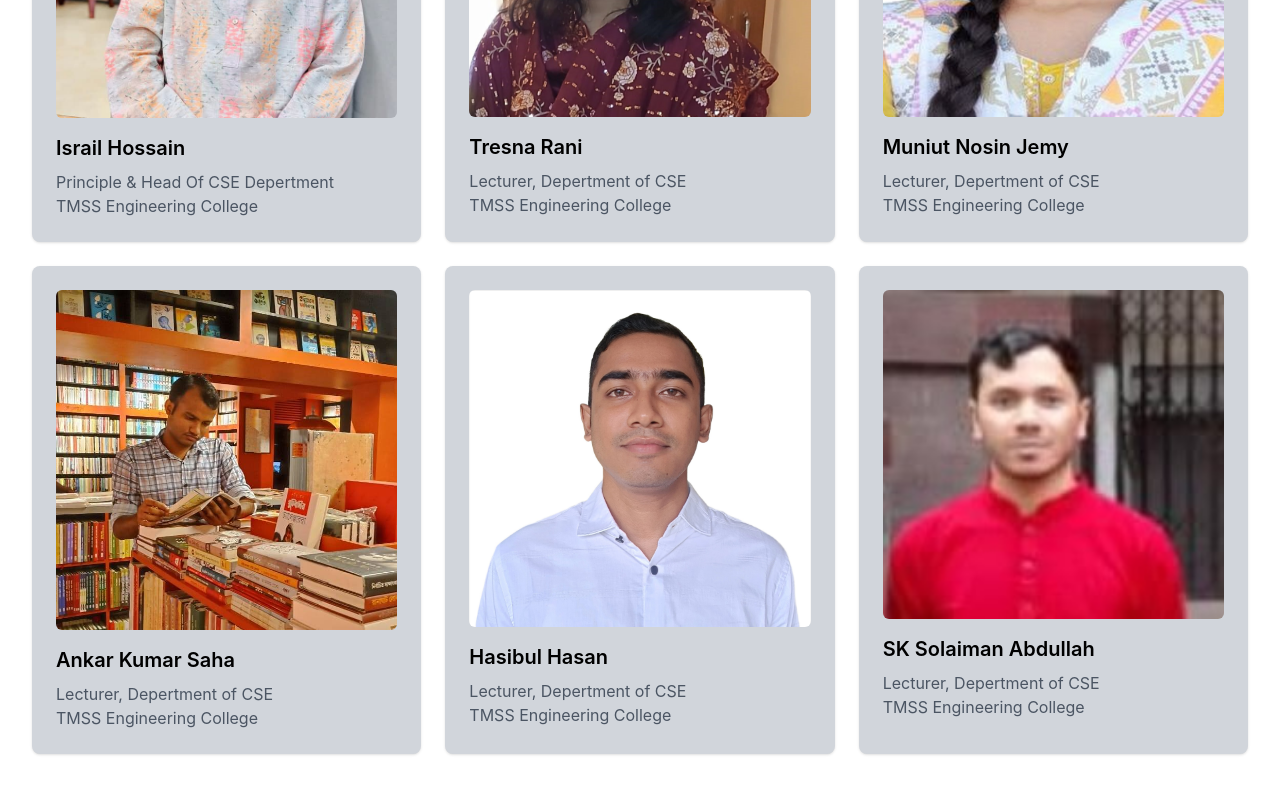
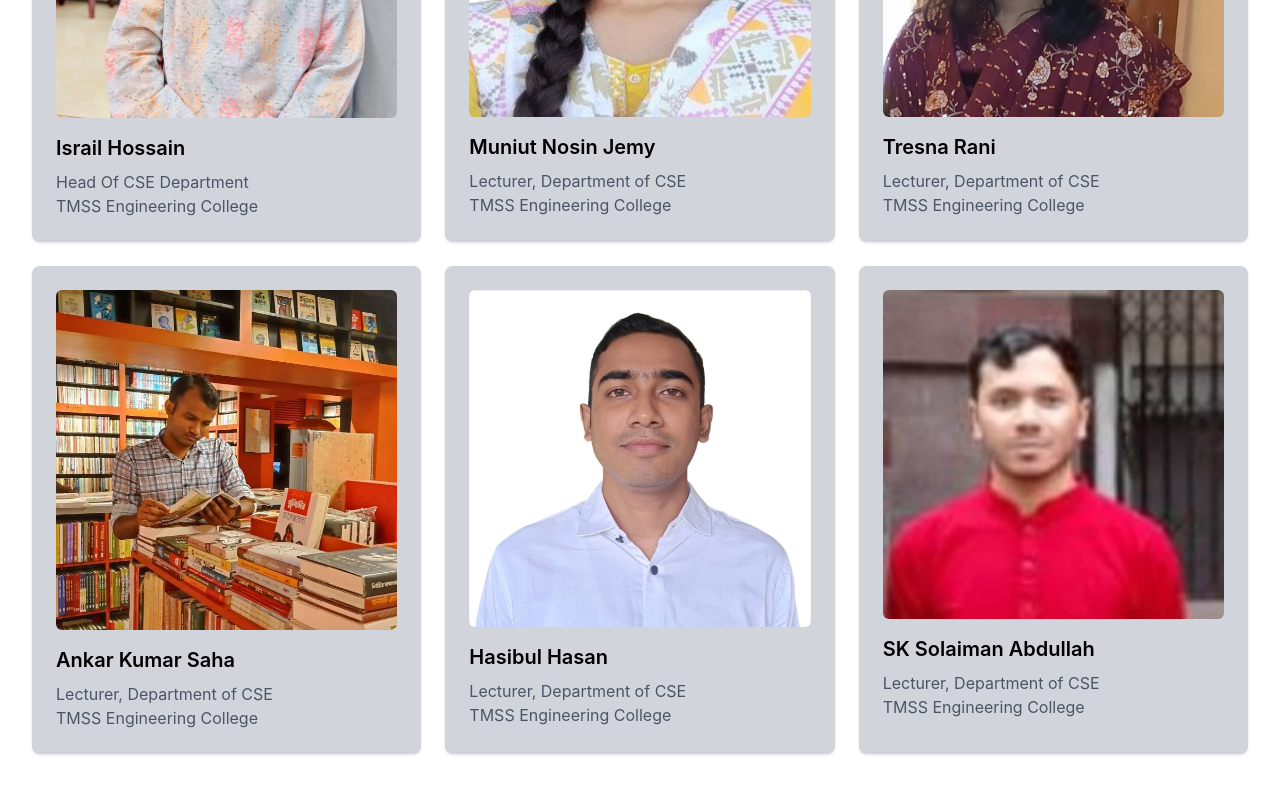
Before and after one commit to RahenurHabibRifat/tec-programming-club, a plain HTML site: page index.html in a window 1280 px wide. Shown: the part 880-1680 px from the top of the page. Drawn offline with nearby package versions, Linux system fonts and the light colour scheme.

Commit message:
Update index.html
Changer Principle

```diff
--- a/index.html
+++ b/index.html
@@ -24,7 +24,7 @@
 
             <a href="index.html" class="flex items-center space-x-3 rtl:space-x-reverse">
                 <img src="images/logo-rb.png" class="h-8" alt="Flowbite Logo">
-                <span class="self-center text-2xl font-semibold whitespace-nowrap dark:text-white">Programming Club</span>
+                <span class="self-center text-2xl font-semibold whitespace-nowrap dark:text-white">TPC</span>
             </a>
 
             <div class="flex md:order-2 space-x-3 md:space-x-0 rtl:space-x-reverse">
@@ -196,31 +196,32 @@
             <div class="p-6 bg-gray-300 rounded-lg shadow hover:shadow-lg transition">
                 <img src="advisors/1.jpg" alt="Promote Interest in Programming" class="w-full h-40 object-cover rounded-md mb-4">
                 <h3 class="text-xl font-semibold mb-2">Israil Hossain</h3>
-                <p class="text-gray-600">Principle & Head Of CSE Depertment</p>
+                <p class="text-gray-600">Head Of CSE Department</p>
                 <p class="text-gray-600">TMSS Engineering College</p>
             </div>
 
             <!-- Card 2 -->
             <div class="p-6 bg-gray-300 rounded-lg shadow hover:shadow-lg transition">
-                <img src="advisors/2.jpg" alt="Promote Interest in Programming" class="w-full h-40 object-cover rounded-md mb-4">
-                <h3 class="text-xl font-semibold mb-2">Tresna Rani</h3>
-                <p class="text-gray-600">Lecturer, Depertment of CSE</p>
+                <img src="advisors/3.jpg" alt="Promote Interest in Programming" class="w-full h-40 object-cover rounded-md mb-4">
+                <h3 class="text-xl font-semibold mb-2">Muniut Nosin Jemy</h3>
+                <p class="text-gray-600">Lecturer, Department of CSE</p>
                 <p class="text-gray-600">TMSS Engineering College</p>
             </div>
 
             <!-- Card 3 -->
-            <div class="p-6 bg-gray-300 rounded-lg shadow hover:shadow-lg transition">
-                <img src="advisors/3.jpg" alt="Promote Interest in Programming" class="w-full h-40 object-cover rounded-md mb-4">
-                <h3 class="text-xl font-semibold mb-2">Muniut Nosin Jemy</h3>
-                <p class="text-gray-600">Lecturer, Depertment of CSE</p>
+             <div class="p-6 bg-gray-300 rounded-lg shadow hover:shadow-lg transition">
+                <img src="advisors/2.jpg" alt="Promote Interest in Programming" class="w-full h-40 object-cover rounded-md mb-4">
+                <h3 class="text-xl font-semibold mb-2">Tresna Rani</h3>
+                <p class="text-gray-600">Lecturer, Department of CSE</p>
                 <p class="text-gray-600">TMSS Engineering College</p>
             </div>
+
 
             <!-- Card 4 -->
             <div class="p-6 bg-gray-300 rounded-lg shadow hover:shadow-lg transition">
                 <img src="advisors/4.jpg" alt="Promote Interest in Programming" class="w-full h-40 object-cover rounded-md mb-4">
                 <h3 class="text-xl font-semibold mb-2">Ankar Kumar Saha</h3>
-                <p class="text-gray-600">Lecturer, Depertment of CSE</p>
+                <p class="text-gray-600">Lecturer, Department of CSE</p>
                 <p class="text-gray-600">TMSS Engineering College</p>
             </div>
 
@@ -228,7 +229,7 @@
             <div class="p-6 bg-gray-300 rounded-lg shadow hover:shadow-lg transition">
                 <img src="advisors/5.jpg" alt="Promote Interest in Programming" class="w-full h-40 object-cover rounded-md mb-4">
                 <h3 class="text-xl font-semibold mb-2">Hasibul Hasan</h3>
-                <p class="text-gray-600">Lecturer, Depertment of CSE</p>
+                <p class="text-gray-600">Lecturer, Department of CSE</p>
                 <p class="text-gray-600">TMSS Engineering College</p>
             </div>
 
@@ -236,7 +237,7 @@
             <div class="p-6 bg-gray-300 rounded-lg shadow hover:shadow-lg transition">
                 <img src="advisors/6.jpg" alt="Promote Interest in Programming" class="w-full h-40 object-cover rounded-md mb-4">
                 <h3 class="text-xl font-semibold mb-2">SK Solaiman Abdullah</h3>
-                <p class="text-gray-600">Lecturer, Depertment of CSE</p>
+                <p class="text-gray-600">Lecturer, Department of CSE</p>
                 <p class="text-gray-600">TMSS Engineering College</p>
             </div>
         </div>
```
